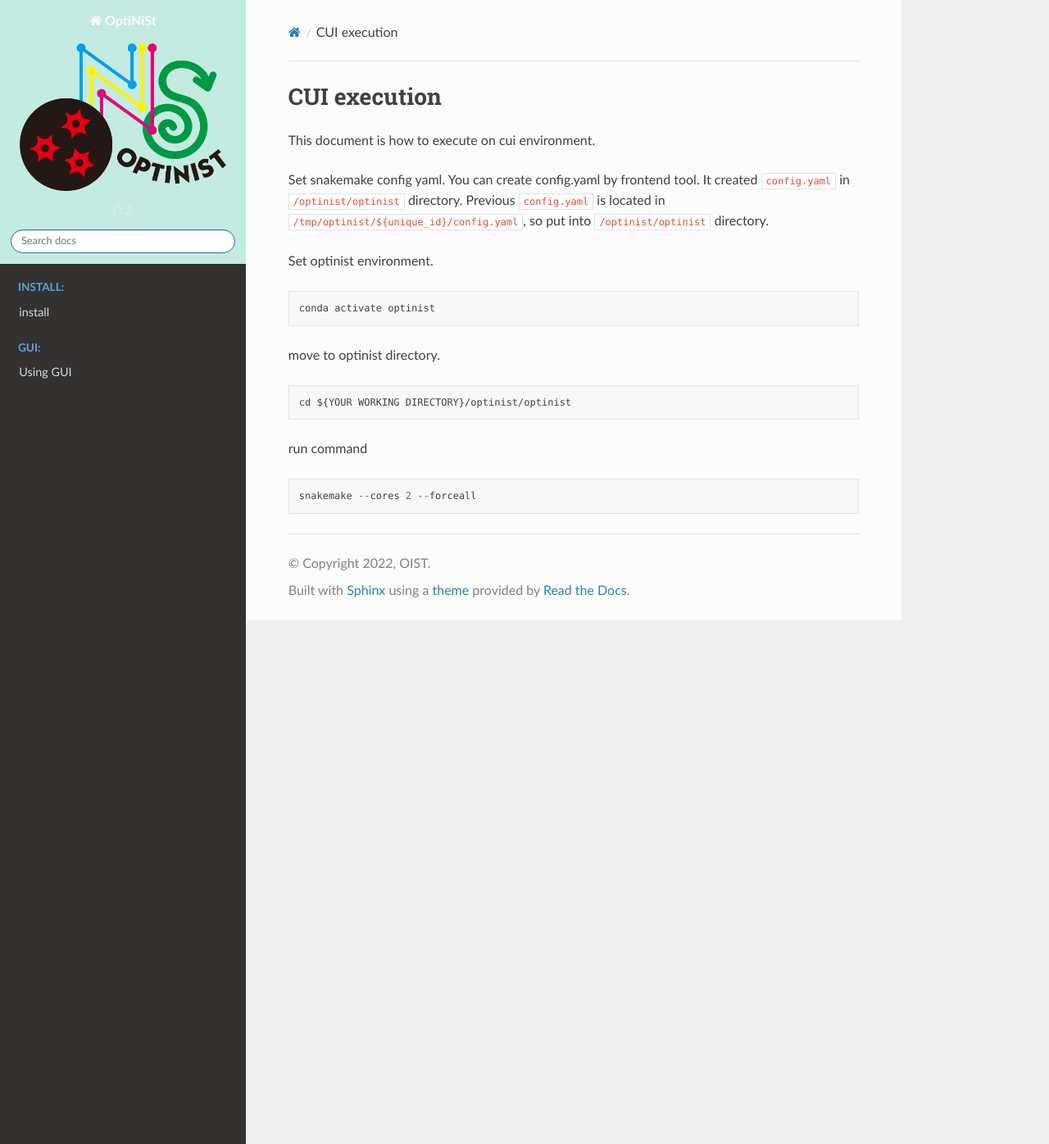
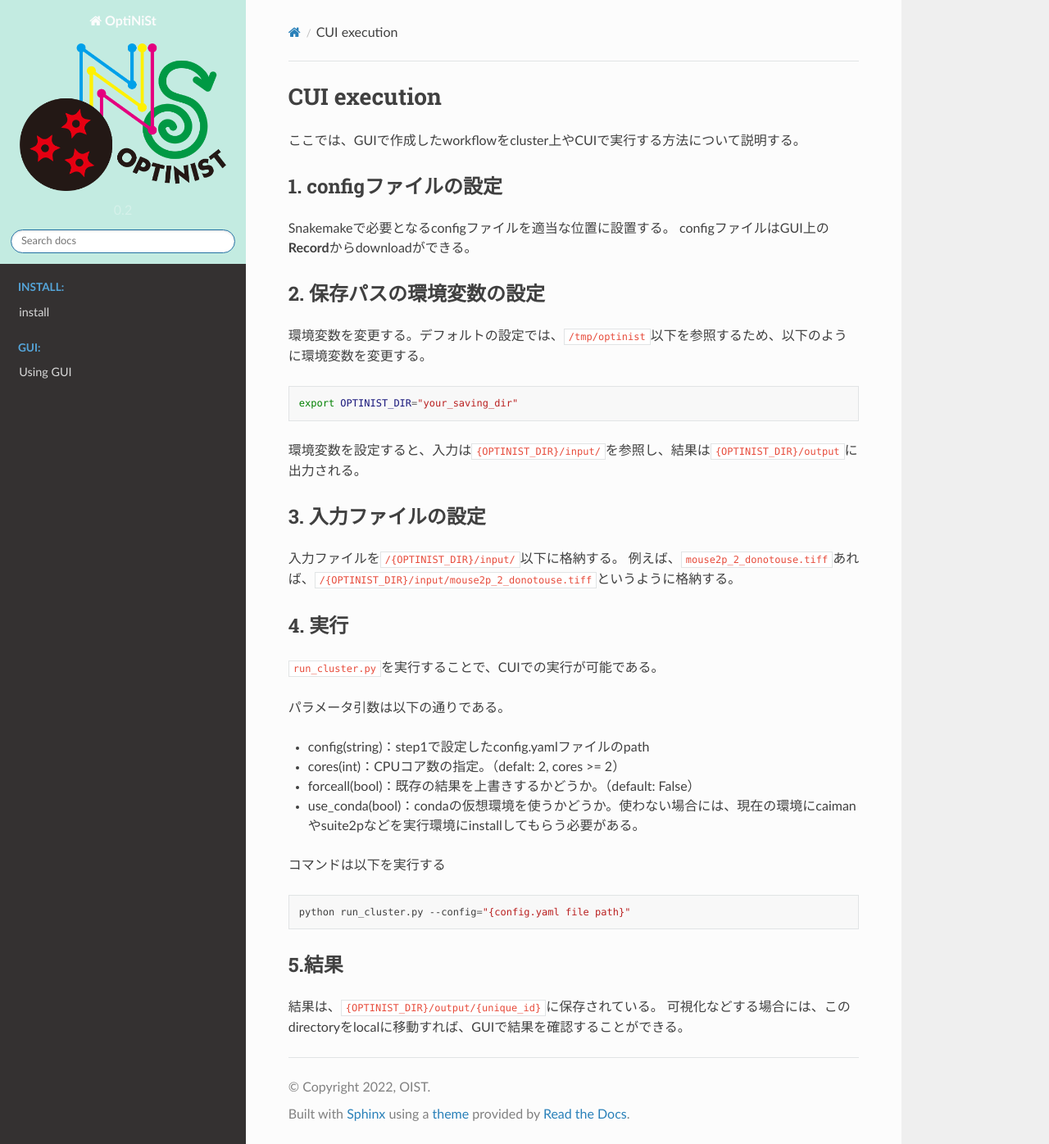
Before and after one commit to oist/optinist, a Sphinx documentation site: the page built from docs/utils/cui_execution.md, in a window 1280 px wide and 1396 px high. Shown: the whole window at 82% size. Built offline with Sphinx 7.4.7 and the Read the Docs theme 2.0.0, drawn with Linux system fonts in a browser that asks for light colours.

Commit message:
cluster実行手順書を作成

````diff
--- a/docs/utils/cui_execution.md
+++ b/docs/utils/cui_execution.md
@@ -1,23 +1,38 @@
 # CUI execution
-This document is how to execute on cui environment.
-
-Set snakemake config yaml.
-You can create config.yaml by frontend tool.
-It created `config.yaml` in `/optinist/optinist` directory.
-Previous `config.yaml` is located in `/tmp/optinist/${unique_id}/config.yaml`, so put into `/optinist/optinist` directory.
+ここでは、GUIで作成したworkflowをcluster上やCUIで実行する方法について説明する。
 
 
-Set optinist environment.
-```
-conda activate optinist
+## 1. configファイルの設定
+Snakemakeで必要となるconfigファイルを適当な位置に設置する。
+configファイルはGUI上の**Record**からdownloadができる。
+
+## 2. 保存パスの環境変数の設定
+環境変数を変更する。デフォルトの設定では、`/tmp/optinist`以下を参照するため、以下のように環境変数を変更する。
+```bash
+export OPTINIST_DIR="your_saving_dir"
 ```
 
-move to optinist directory.
-```
-cd ${YOUR WORKING DIRECTORY}/optinist/optinist
+環境変数を設定すると、入力は`{OPTINIST_DIR}/input/`を参照し、結果は`{OPTINIST_DIR}/output`に出力される。
+
+## 3. 入力ファイルの設定
+入力ファイルを`/{OPTINIST_DIR}/input/`以下に格納する。
+例えば、`mouse2p_2_donotouse.tiff`あれば、`/{OPTINIST_DIR}/input/mouse2p_2_donotouse.tiff`というように格納する。
+
+## 4. 実行
+`run_cluster.py`を実行することで、CUIでの実行が可能である。
+
+パラメータ引数は以下の通りである。
+- config(string)：step1で設定したconfig.yamlファイルのpath
+- cores(int)：CPUコア数の指定。（defalt: 2, cores >= 2）
+- forceall(bool)：既存の結果を上書きするかどうか。（default: False）
+- use_conda(bool)：condaの仮想環境を使うかどうか。使わない場合には、現在の環境にcaimanやsuite2pなどを実行環境にinstallしてもらう必要がある。
+
+
+コマンドは以下を実行する
+```bash
+python run_cluster.py --config="{config.yaml file path}"
 ```
 
-run command
-```
-snakemake --cores 2 --forceall
-```
+## 5.結果
+結果は、`{OPTINIST_DIR}/output/{unique_id}`に保存されている。
+可視化などする場合には、このdirectoryをlocalに移動すれば、GUIで結果を確認することができる。
````
Also changed, not shown: docs/utils/add_algorithm.md (+1 -1 lines), run_cluster.py (added, +33 -0 lines).
